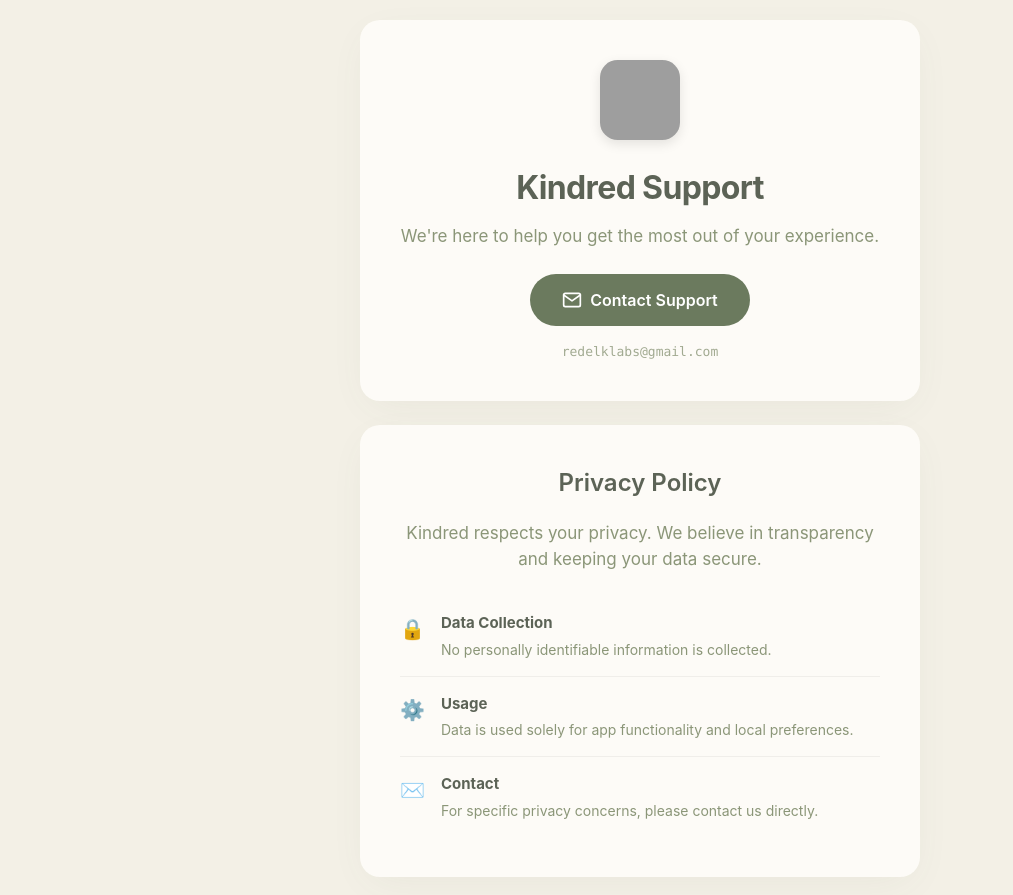
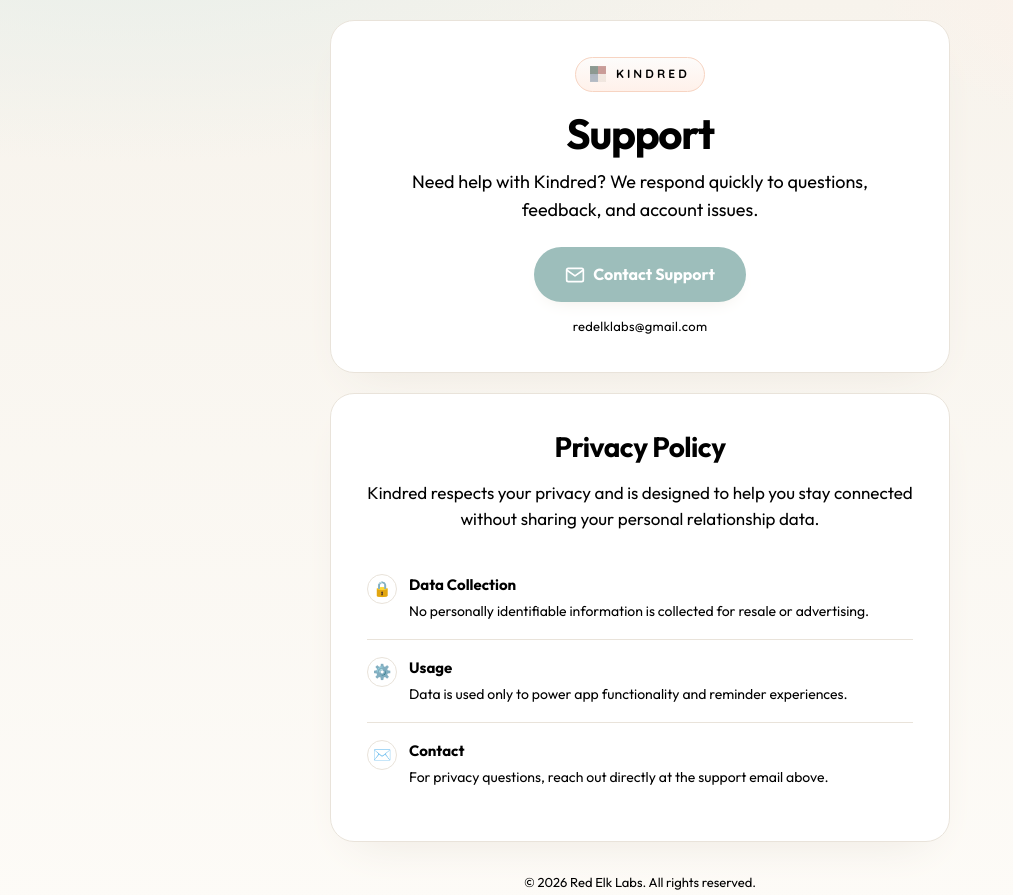
Before and after one commit to Red-Elk-Labs/kindred-app-support, a plain HTML site: page index.html in a window 1280 px wide. Shown: the top 895 px of the page, without its empty margins (0-1013 px from the left). Drawn offline with Linux system fonts and the light colour scheme; grey boxes are pictures that could not be loaded.

Commit message:
update styling to match new theme

```diff
--- a/index.html
+++ b/index.html
@@ -4,17 +4,26 @@
     <meta charset="UTF-8">
     <meta name="viewport" content="width=device-width, initial-scale=1.0">
     <meta name="description" content="Support page for Kindred. Contact us or view our privacy policy.">
-    <title>App Support</title>
+    <meta name="theme-color" content="#FDFBF7">
+    <title>Kindred Support</title>
+    <link rel="preconnect" href="https://fonts.googleapis.com">
+    <link rel="preconnect" href="https://fonts.gstatic.com" crossorigin>
+    <link href="https://fonts.googleapis.com/css2?family=Outfit:wght@400;500;600;700&family=Quicksand:wght@600;700&display=swap" rel="stylesheet">
     <link rel="stylesheet" href="styles.css">
 </head>
 <body>
+    <main class="container">
+        <section class="card fade-in" aria-labelledby="support-heading">
+            <header>
+                <div class="brand-lockup" aria-label="Kindred brand">
+                    <span class="brand-mark-wrap">
+                        <img src="quilt-mark-light.png" alt="" class="brand-mark">
+                    </span>
+                    <span class="brand-name">KINDRED</span>
+                </div>
 
-    <main class="container">
-        <div class="card fade-in">
-            <header>
-                <img src="logo.png" alt="Kindred Logo" class="app-icon">
-                <h1>Kindred Support</h1>
-                <p class="subtitle">We're here to help you get the most out of your experience.</p>
+                <h1 id="support-heading">Support</h1>
+                <p class="subtitle">Need help with Kindred? We respond quickly to questions, feedback, and account issues.</p>
             </header>
 
             <div class="action-area">
@@ -27,37 +36,37 @@
                 </a>
                 <span class="email-text">redelklabs@gmail.com</span>
             </div>
-        </div>
+        </section>
 
-        <div class="card fade-in delay-1" id="privacy">
-            <h2>Privacy Policy</h2>
+        <section class="card fade-in delay-1" id="privacy" aria-labelledby="privacy-heading">
+            <h2 id="privacy-heading">Privacy Policy</h2>
             <p class="policy-intro">
-                Kindred respects your privacy. We believe in transparency and keeping your data secure.
+                Kindred respects your privacy and is designed to help you stay connected without sharing your personal relationship data.
             </p>
             <div class="policy-details">
                 <div class="policy-item">
-                    <span class="icon">🔒</span>
+                    <span class="icon" aria-hidden="true">🔒</span>
                     <div class="content">
                         <strong>Data Collection</strong>
-                        <p>No personally identifiable information is collected.</p>
+                        <p>No personally identifiable information is collected for resale or advertising.</p>
                     </div>
                 </div>
                 <div class="policy-item">
-                    <span class="icon">⚙️</span>
+                    <span class="icon" aria-hidden="true">⚙️</span>
                     <div class="content">
                         <strong>Usage</strong>
-                        <p>Data is used solely for app functionality and local preferences.</p>
+                        <p>Data is used only to power app functionality and reminder experiences.</p>
                     </div>
                 </div>
                 <div class="policy-item">
-                    <span class="icon">✉️</span>
+                    <span class="icon" aria-hidden="true">✉️</span>
                     <div class="content">
                         <strong>Contact</strong>
-                        <p>For specific privacy concerns, please contact us directly.</p>
+                        <p>For privacy questions, reach out directly at the support email above.</p>
                     </div>
                 </div>
             </div>
-        </div>
+        </section>
 
         <footer class="footer fade-in delay-2">
             &copy; <span id="year"></span> Red Elk Labs. All rights reserved.
--- a/styles.css
+++ b/styles.css
@@ -1,12 +1,19 @@
 :root {
-    --primary-color: #6B7A5E;
-    --primary-hover: #5C6356;
-    --bg-color: #F3F0E6;
-    --card-bg: #FDFBF7;
-    --text-main: #5C6356;
-    --text-secondary: #8B9678;
-    --border-radius: 20px;
-    --shadow: 0 10px 40px -10px rgba(92, 99, 86, 0.08);
+    --primary: #9DBEBB;
+    --accent: #FFE5D9;
+    --accent-soft: #FFF1EA;
+    --accent-border: #F7D4C2;
+    --brand-navy: #2D3648;
+    --surface-page: #FDFBF7;
+    --surface-card: #FFFFFF;
+    --surface-soft: #F7F3EC;
+    --stroke-soft: #E9E3DA;
+    --text-strong: #000000;
+    --text-muted: #000000;
+    --sage-light: #E8EFEA;
+    --off-white: #FDFCFB;
+    --border-radius: 24px;
+    --shadow: 0 20px 44px -26px var(--stroke-soft);
 }
 
 * {
@@ -14,112 +21,154 @@
 }
 
 body {
-    font-family: -apple-system, BlinkMacSystemFont, "Segoe UI", Roboto, Helvetica, Arial, sans-serif;
-    background-color: var(--bg-color);
-    color: var(--text-main);
     margin: 0;
+    min-height: 100vh;
+    padding: 20px;
+    font-family: "Outfit", -apple-system, BlinkMacSystemFont, "Segoe UI", sans-serif;
+    color: var(--text-strong);
+    background:
+        radial-gradient(1200px 420px at 10% -8%, var(--sage-light), transparent 56%),
+        radial-gradient(860px 320px at 100% 0%, var(--accent-soft), transparent 48%),
+        linear-gradient(180deg, var(--surface-soft), var(--surface-page));
     display: flex;
     justify-content: center;
-    align-items: center; /* Centering vertically too */
-    min-height: 100vh;
-    padding: 20px;
-    line-height: 1.5;
+    align-items: center;
+    line-height: 1.55;
 }
 
 .container {
-    max-width: 560px;
+    max-width: 620px;
     width: 100%;
 }
 
 .card {
-    background: var(--card-bg);
-    padding: 40px;
+    background: var(--surface-card);
+    border: 1px solid var(--stroke-soft);
+    padding: 36px;
     border-radius: var(--border-radius);
     box-shadow: var(--shadow);
     text-align: center;
-    margin-bottom: 24px;
-    transition: transform 0.2s ease;
+    margin-bottom: 20px;
+    transition: transform 0.2s ease, box-shadow 0.2s ease;
 }
 
-/* Subtle lift on desktop hover, mostly for feel */
 @media (hover: hover) {
     .card:hover {
         transform: translateY(-2px);
+        box-shadow: 0 24px 52px -30px var(--stroke-soft);
     }
 }
 
-.app-icon {
-    width: 80px;
-    height: 80px;
-    border-radius: 22%; /* Superellipse-ish */
-    margin: 0 auto 24px;
-    display: block;
-    object-fit: cover;
-    box-shadow: 0 4px 12px rgba(0,0,0,0.1);
+.brand-lockup {
+    display: inline-flex;
+    align-items: center;
+    gap: 10px;
+    margin-bottom: 20px;
+    padding: 7px 14px;
+    border-radius: 999px;
+    border: 1px solid var(--accent-border);
+    background: linear-gradient(180deg, var(--off-white), var(--accent-soft));
+}
+
+.brand-mark-wrap {
+    width: 16px;
+    height: 16px;
+    display: inline-flex;
+}
+
+.brand-mark {
+    width: 16px;
+    height: 16px;
+    object-fit: contain;
+}
+
+.brand-name {
+    font-family: "Quicksand", "Outfit", sans-serif;
+    font-size: 12px;
+    letter-spacing: 0.26em;
+    font-weight: 700;
+    color: var(--text-strong);
 }
 
 h1 {
-    font-size: 32px;
+    font-size: 42px;
+    line-height: 1.05;
+    letter-spacing: -0.03em;
+    margin: 0 0 12px;
     font-weight: 700;
-    margin: 0 0 12px;
-    letter-spacing: -0.02em;
+    color: var(--text-strong);
+}
+
+.subtitle {
+    margin: 0 auto 24px;
+    max-width: 460px;
+    color: var(--text-muted);
+    font-size: 18px;
 }
 
 h2 {
-    font-size: 24px;
-    font-weight: 600;
-    margin: 0 0 20px;
+    margin: 0 0 16px;
+    font-size: 28px;
+    line-height: 1.2;
+    letter-spacing: -0.02em;
+    color: var(--text-strong);
 }
 
-p {
-    color: var(--text-secondary);
+.policy-intro {
     margin: 0 0 24px;
+    color: var(--text-muted);
     font-size: 17px;
+}
+
+.action-area {
+    margin-top: 4px;
 }
 
 .btn {
     display: inline-flex;
     align-items: center;
     justify-content: center;
-    background-color: var(--primary-color);
-    color: white;
-    padding: 14px 32px;
-    border-radius: 99px;
+    background-color: var(--primary);
+    color: var(--surface-card);
+    border: 1px solid transparent;
+    padding: 14px 30px;
+    border-radius: 999px;
     text-decoration: none;
-    font-weight: 600;
+    font-weight: 700;
     font-size: 16px;
-    transition: all 0.2s cubic-bezier(0.25, 0.1, 0.25, 1);
+    transition: all 0.2s ease;
+    box-shadow: 0 8px 20px -12px var(--stroke-soft);
 }
 
 .btn:hover {
-    background-color: var(--primary-hover);
-    transform: scale(1.02);
+    transform: translateY(-1px);
+    background-color: var(--primary);
+    color: var(--surface-card);
+    filter: brightness(0.96);
 }
 
 .btn:active {
-    transform: scale(0.98);
+    transform: translateY(0);
 }
 
 .email-text {
     display: block;
-    margin-top: 16px;
+    margin-top: 14px;
     font-size: 13px;
-    color: var(--text-secondary);
-    font-family: ui-monospace, SFMono-Regular, SF Mono, Menlo, Consolas, Liberation Mono, monospace;
-    opacity: 0.8;
+    color: var(--text-muted);
+    letter-spacing: 0.02em;
 }
 
-/* Privacy Section Styling */
 .policy-details {
     text-align: left;
-    margin-top: 24px;
+    margin-top: 20px;
 }
 
 .policy-item {
     display: flex;
     align-items: flex-start;
     padding: 16px 0;
-    border-top: 1px solid rgba(0,0,0,0.05);
+    border-top: 1px solid var(--stroke-soft);
 }
 
 .policy-item:first-child {
@@ -127,40 +176,53 @@ p {
 }
 
 .policy-item .icon {
-    font-size: 20px;
-    margin-right: 16px;
-    margin-top: 2px;
+    width: 30px;
+    height: 30px;
+    display: inline-flex;
+    align-items: center;
+    justify-content: center;
+    font-size: 15px;
+    margin-right: 12px;
+    margin-top: 1px;
+    border-radius: 999px;
+    background: transparent;
+    border: 1px solid var(--stroke-soft);
 }
 
 .policy-item .content strong {
     display: block;
-    color: var(--text-main);
+    color: var(--text-strong);
     font-size: 15px;
-    margin-bottom: 4px;
+    margin-bottom: 5px;
 }
 
 .policy-item .content p {
     margin: 0;
+    color: var(--text-muted);
     font-size: 14px;
 }
 
 .footer {
     text-align: center;
     font-size: 13px;
-    color: var(--text-secondary);
-    margin-top: 40px;
-    opacity: 0.6;
+    color: var(--text-muted);
+    margin-top: 30px;
+    opacity: 0.74;
 }
 
-/* Animations */
 .fade-in {
     opacity: 0;
-    animation: fadeIn 0.6s ease-out forwards;
-    transform: translateY(10px);
+    animation: fadeIn 0.55s ease-out forwards;
+    transform: translateY(8px);
 }
 
-.delay-1 { animation-delay: 0.1s; }
-.delay-2 { animation-delay: 0.2s; }
+.delay-1 {
+    animation-delay: 0.1s;
+}
+
+.delay-2 {
+    animation-delay: 0.2s;
+}
 
 @keyframes fadeIn {
     to {
@@ -168,3 +230,31 @@ p {
         transform: translateY(0);
     }
 }
+
+@media (max-width: 640px) {
+    body {
+        padding: 16px;
+    }
+
+    .card {
+        padding: 28px 22px;
+        border-radius: 20px;
+    }
+
+    h1 {
+        font-size: 34px;
+    }
+
+    h2 {
+        font-size: 24px;
+    }
+
+    .subtitle,
+    .policy-intro {
+        font-size: 16px;
+    }
+
+    .btn {
+        width: 100%;
+    }
+}
```
Also changed, not shown: quilt-mark-dark.png (added), quilt-mark-light.png (added).
